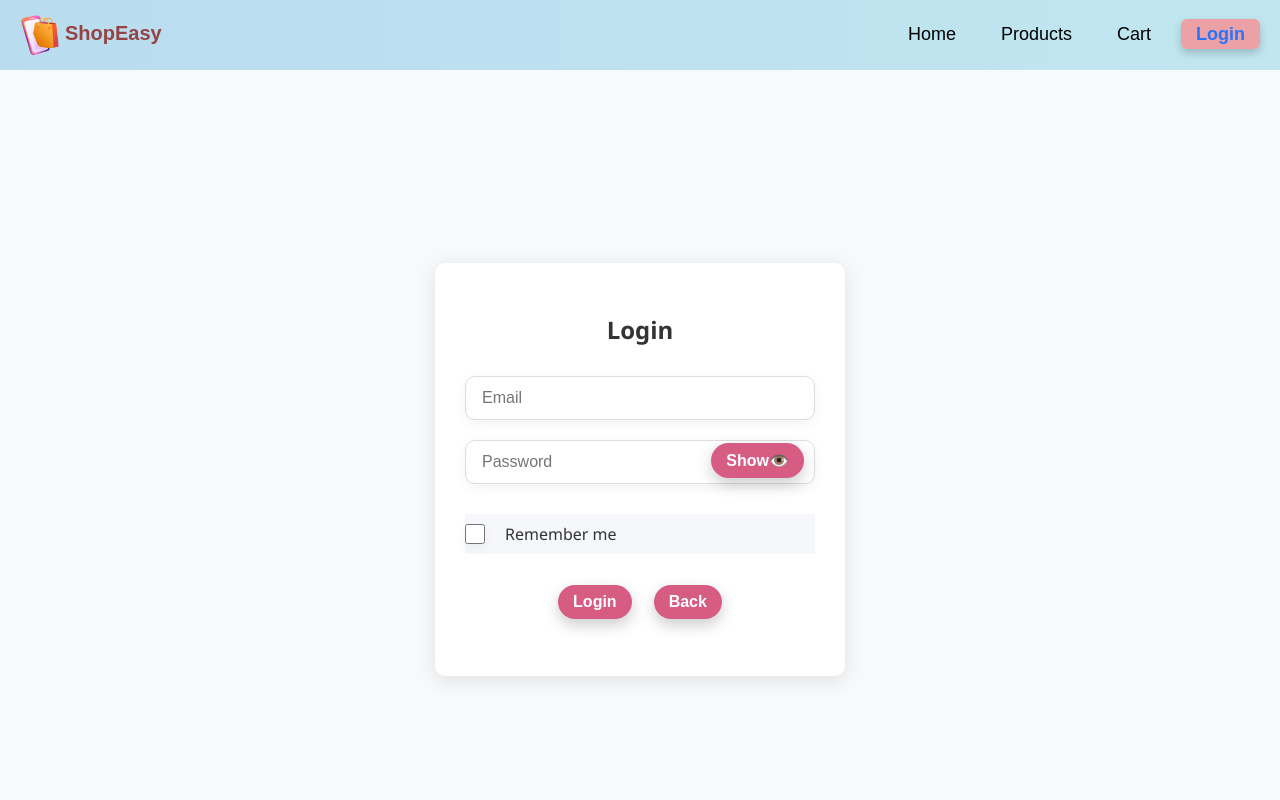
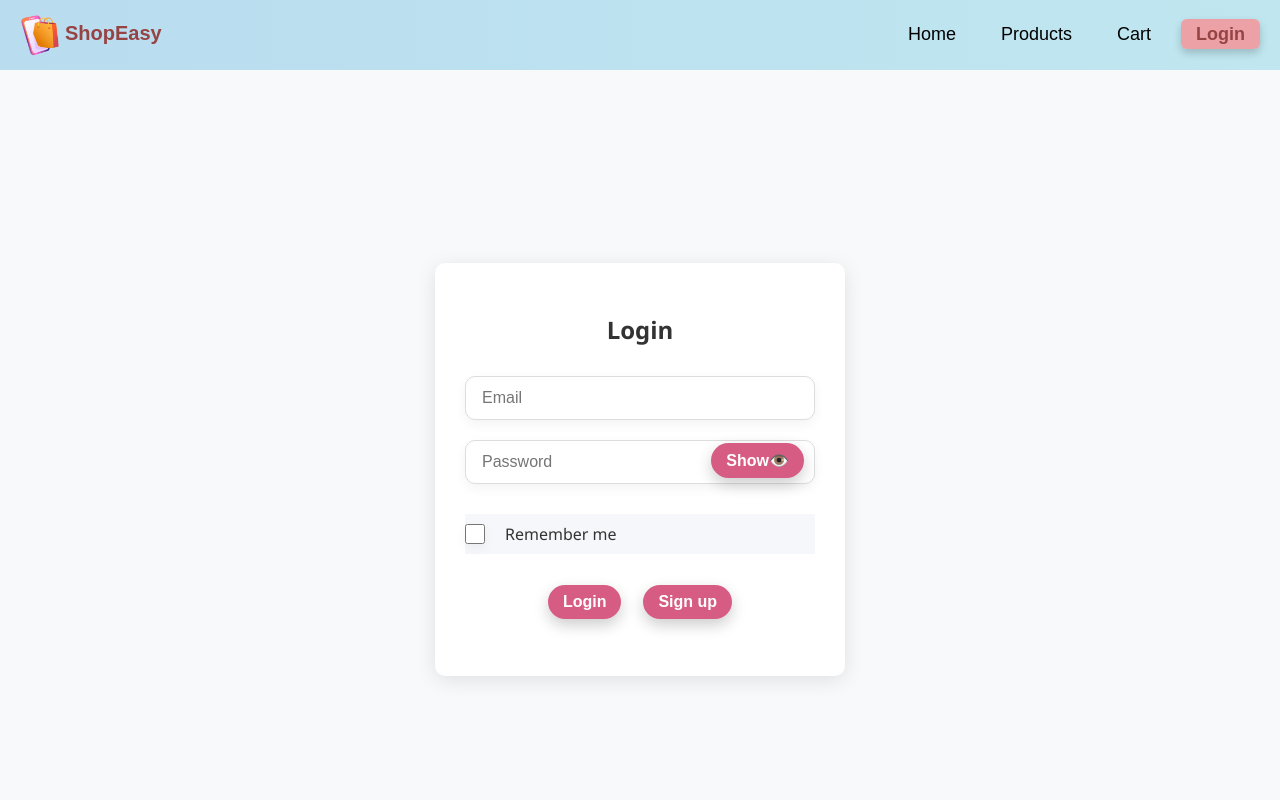
Before and after one commit to AnantSagar01/Capstone-Project, a React (Create React App) app in the folder react-frontend/: page /login in a window 1280 px wide. Shown: the top 800 px of the page. Built offline with nearby package versions, Linux system fonts and the light colour scheme.

Commit message:
fix react
react

```diff
--- a/react-frontend/src/Home.js
+++ b/react-frontend/src/Home.js
@@ -19,7 +19,7 @@ function Home() {
     <div className="home-wrapper">
       <div className="auth-container">
         <img src={logo} alt="Logo" className="logo" />
-        <h3>Welcome <br/><br/>Find It Fast, Love It Forever </h3>
+        <h3>Welcome to ShopEasy<br/><br/>Find It Fast, Love It Forever </h3>
         <div className="btn-group">
           <button onClick={() => navigate('/register')}>Create Account</button>
           <br/>
--- a/react-frontend/src/LoginForm.js
+++ b/react-frontend/src/LoginForm.js
@@ -76,7 +76,7 @@ function LoginForm() {
           <label htmlFor="rememberMe">Remember me</label>
         </div>
         <button onClick={handleLogin}>Login</button>
-        <button onClick={() => navigate(-1)}>Back</button>
+        <button onClick={() => navigate('/register')}>Sign up</button>
         <p>{success}</p>
       </div>
     </div>
--- a/react-frontend/src/RegisterForm.js
+++ b/react-frontend/src/RegisterForm.js
@@ -32,7 +32,7 @@ function RegisterForm() {
         setSuccess('Successfully Registered!');
         setError('');
 
-        navigate('/products'); // Navigate to another page if needed
+        navigate('/login'); // Navigate to another page if needed
       }
       catch (error)
       {
@@ -68,7 +68,7 @@ function RegisterForm() {
           </button>
         </div>
         <button onClick={handleRegister}>Register</button>
-        <button onClick={() => navigate(-1)}>Back</button>
+        <button onClick={() => navigate('/login')}>login</button>
         <p>{success}</p>
       </div>
     </div>
--- a/react-frontend/src/ShopEasy.css
+++ b/react-frontend/src/ShopEasy.css
@@ -447,7 +447,7 @@ button:hover {
 
   .nav-links a.active-link {
     font-weight: bold;
-    color: #2575fc;
+    color: rgb(150, 67, 67);
     background-color: #eca1a6; /* Gold background */
     box-shadow: 0 4px 8px rgba(0, 0, 0, 0.2); /* 3D shadow effect */
     border-radius: 6px;
```
